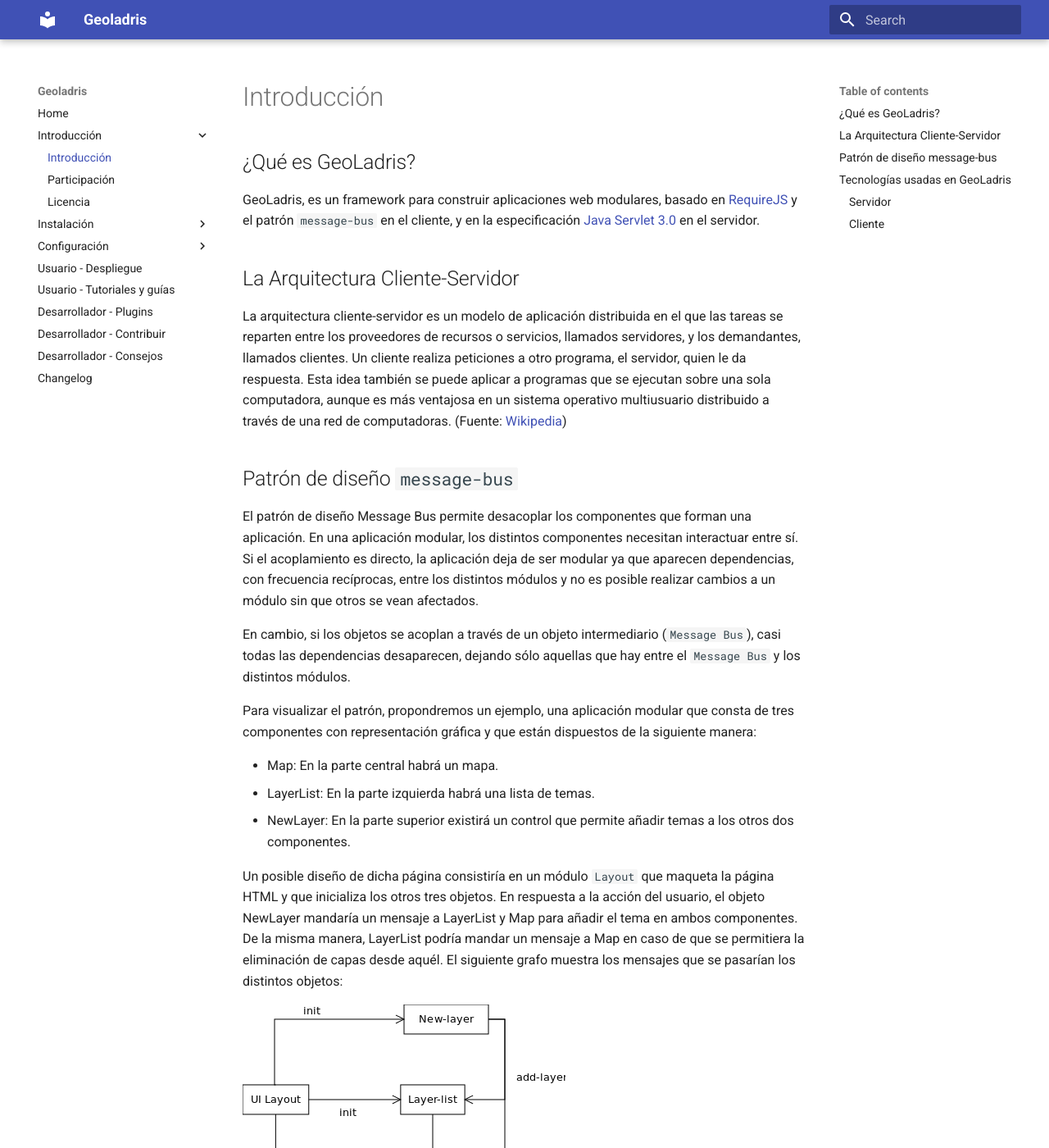
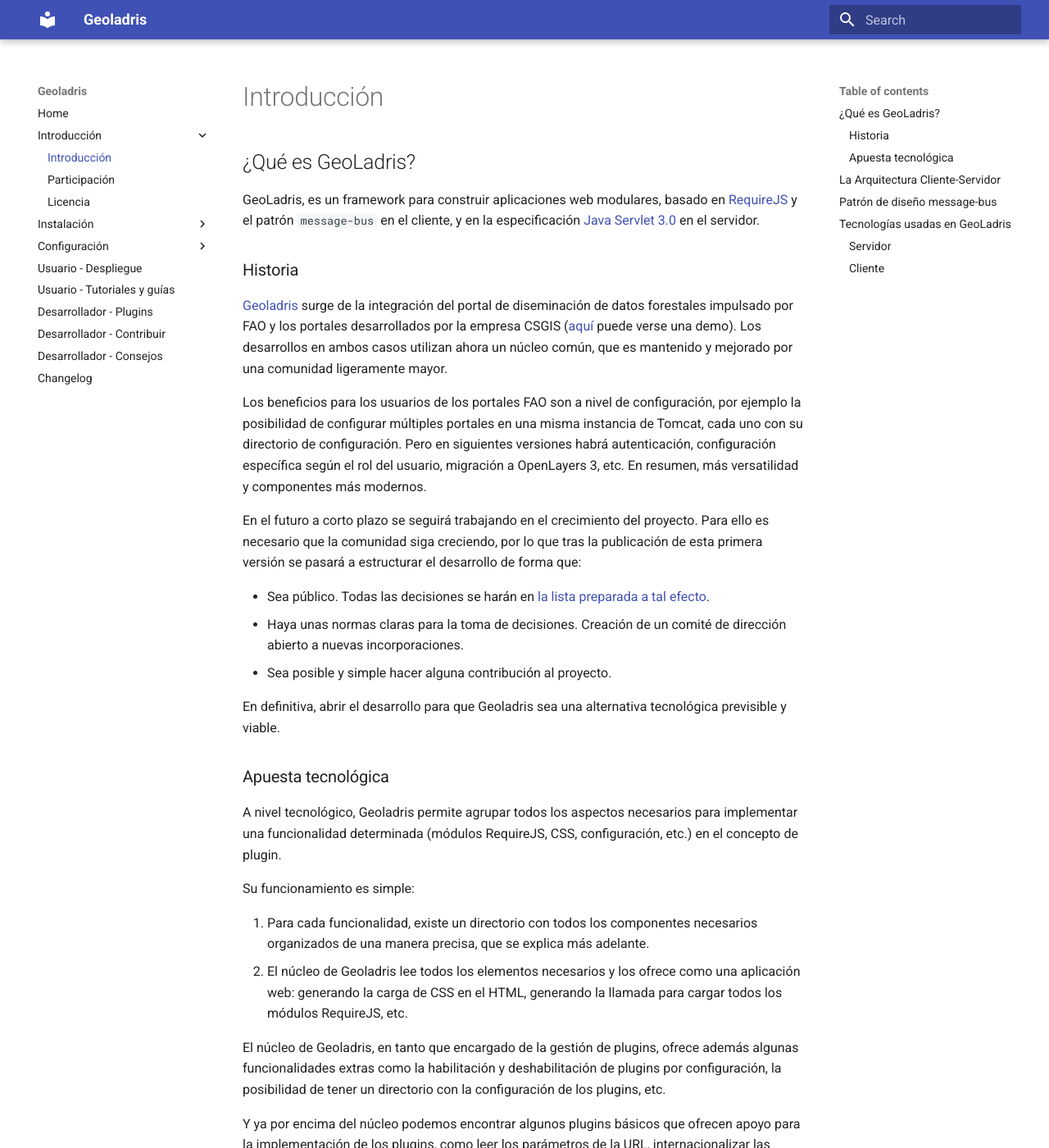
Before and after one commit to geoladris/doc, an MkDocs documentation site: the page built from docs/user_intro/user_intro.md, in a window 1280 px wide and 1400 px high. Shown: the whole window at 82% size. Built offline with MkDocs 1.6.1 and Material for MkDocs 9.7.7, drawn with Linux system fonts in a browser that asks for light colours; old or Windows-style settings are respelled for this version of MkDocs; some of the changed text lies outside the part shown.

Commit message:
Añadida historia

```diff
--- a/docs/user_intro/user_intro.md
+++ b/docs/user_intro/user_intro.md
@@ -3,6 +3,34 @@
 ## ¿Qué es GeoLadris?
 
 GeoLadris, es un framework para construir aplicaciones web modulares, basado en [RequireJS](http://requirejs.org/) y el patrón `message-bus` en el cliente, y en la especificación [Java Servlet 3.0](http://download.oracle.com/otndocs/jcp/servlet-3.0-fr-oth-JSpec/) en el servidor.
+
+### Historia
+
+[Geoladris](https://github.com/geoladris/) surge de la integración del portal de diseminación de datos forestales impulsado por FAO y los portales desarrollados por la empresa CSGIS ([aquí](http://demo-viewer.csgis.de/) puede verse una demo). Los desarrollos en ambos casos utilizan ahora un núcleo común, que es mantenido y mejorado por una comunidad ligeramente mayor.
+
+Los beneficios para los usuarios de los portales FAO son a nivel de configuración, por ejemplo la posibilidad de configurar múltiples portales en una misma instancia de Tomcat, cada uno con su directorio de configuración. Pero en siguientes versiones habrá autenticación, configuración específica según el rol del usuario, migración a OpenLayers 3, etc. En resumen, más versatilidad y componentes más modernos.
+
+En el futuro a corto plazo se seguirá trabajando en el crecimiento del proyecto. Para ello es necesario que la comunidad siga creciendo, por lo que tras la publicación de esta primera versión se pasará a estructurar el desarrollo de forma que:
+
+- Sea público. Todas las decisiones se harán en [la lista preparada a tal efecto](https://groups.google.com/forum/#!forum/geoladris).
+- Haya unas normas claras para la toma de decisiones. Creación de un comité de dirección abierto a nuevas incorporaciones.
+- Sea posible y simple hacer alguna contribución al proyecto.
+
+En definitiva, abrir el desarrollo para que Geoladris sea una alternativa tecnológica previsible y viable.
+
+### Apuesta tecnológica
+
+A nivel tecnológico, Geoladris permite agrupar todos los aspectos necesarios para implementar una funcionalidad determinada (módulos RequireJS, CSS, configuración, etc.) en el concepto de plugin.
+
+Su funcionamiento es simple:
+
+1. Para cada funcionalidad, existe un directorio con todos los componentes necesarios organizados de una manera precisa, que se explica más adelante.
+2. El núcleo de Geoladris lee todos los elementos necesarios y los ofrece como una aplicación web: generando la carga de CSS en el HTML, generando la llamada para cargar todos los módulos RequireJS, etc.
+
+El núcleo de Geoladris, en tanto que encargado de la gestión de plugins, ofrece además algunas funcionalidades extras como la habilitación y deshabilitación de plugins por configuración, la posibilidad de tener un directorio con la configuración de los plugins, etc.
+
+Y ya por encima del núcleo podemos encontrar algunos plugins básicos que ofrecen apoyo para la implementación de los plugins, como leer los parámetros de la URL, internacionalizar las cadenas de texto, comunicar con servicios externos, etc.
+
 
 ## La Arquitectura Cliente-Servidor
 La arquitectura cliente-servidor es un modelo de aplicación distribuida en el que las tareas se reparten entre los proveedores de recursos o servicios, llamados servidores, y los demandantes, llamados clientes. Un cliente realiza peticiones a otro programa, el servidor, quien le da respuesta. Esta idea también se puede aplicar a programas que se ejecutan sobre una sola computadora, aunque es más ventajosa en un sistema operativo multiusuario distribuido a través de una red de computadoras. (Fuente: [Wikipedia](https://es.wikipedia.org/wiki/Cliente-servidor))
```
